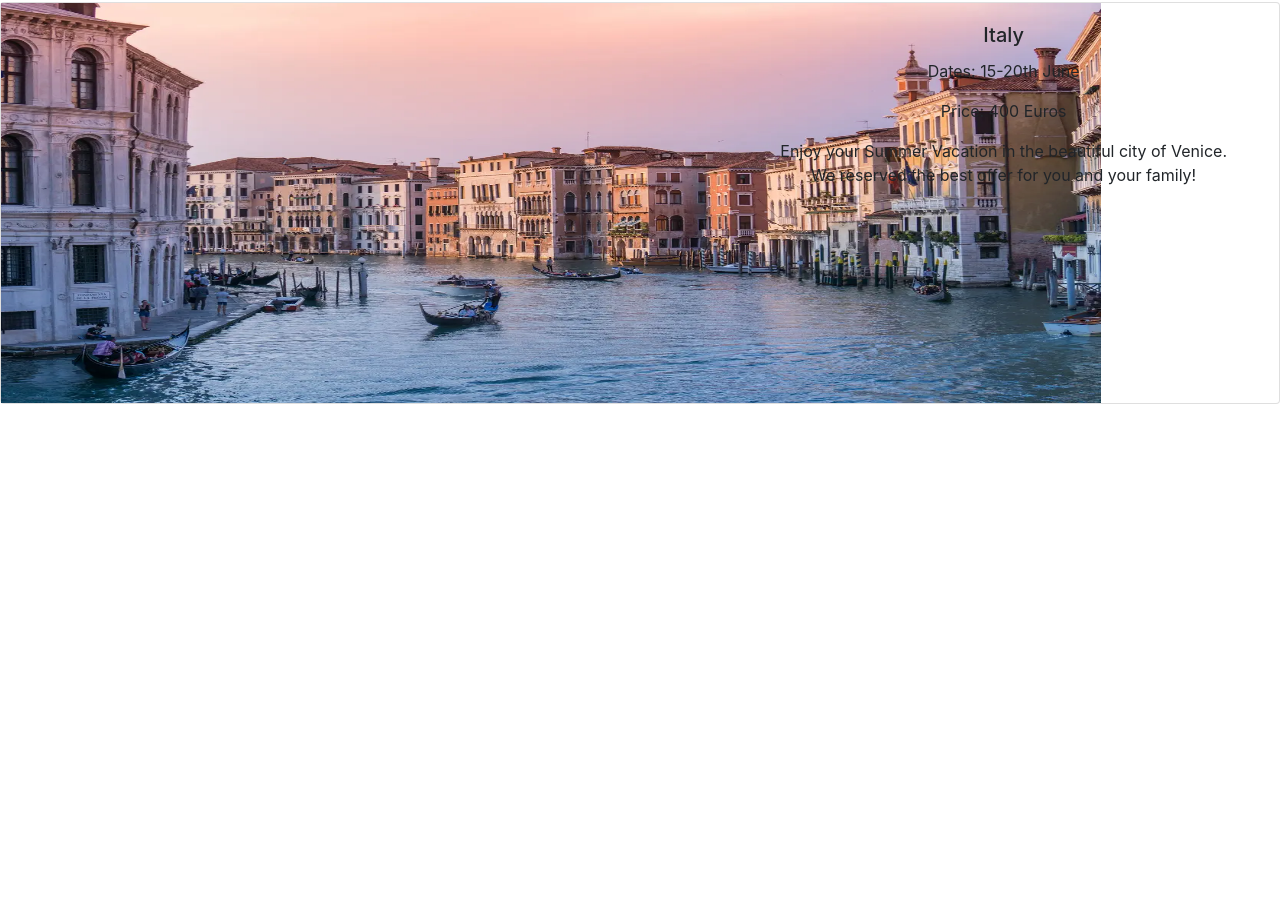
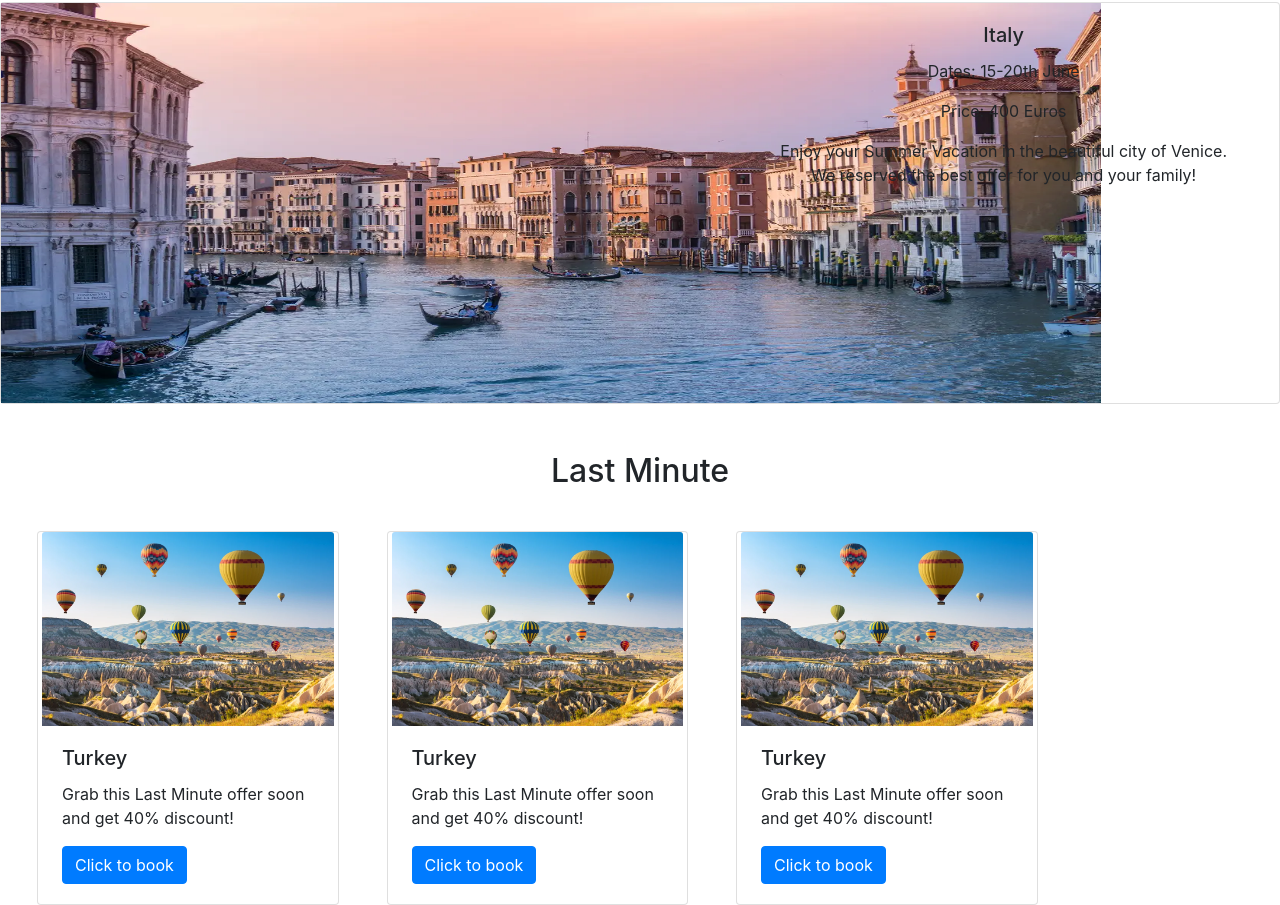
Before and after one commit to harika-ko/Epicode_U2_D8, a plain HTML site: page index.html in a window 1280 px wide. Shown: the part 1390-2295 px from the top of the page. Before the commit the page ends 1810 px from the top, so only its background shows below. Drawn offline with nearby package versions, Linux system fonts and the light colour scheme.

Commit message:
Solved Exercise 9

```diff
--- a/index.html
+++ b/index.html
@@ -216,6 +216,44 @@ In this section you should have:
     </div>
 
 
+    <!--9) Create a section “Last Minute”, in which you’ll display the pictures of the destinations as Cards-->
+
+    <h2>Last Minute</h2>
+
+    <div class="container">
+        <div class="row mx-n5">
+            <div class="card col-lg-3 col-md-6 mr-5 px-1">
+                <img src="assets/turkey.jpeg" class="card-img-top" alt="...">
+                <div class="card-body">
+                    <h5 class="card-title">Turkey</h5>
+                    <p class="card-text">Grab this Last Minute offer soon and get 40% discount!</p>
+                    <a href="#" class="btn btn-primary">Click to book</a>
+                </div>
+            </div>
+
+
+            <div class="card col-lg-3 col-md-6 mr-5 px-1">
+                <img src="assets/turkey.jpeg" class="card-img-top" alt="...">
+                <div class="card-body">
+                    <h5 class="card-title">Turkey</h5>
+                    <p class="card-text">Grab this Last Minute offer soon and get 40% discount!</p>
+                    <a href="#" class="btn btn-primary">Click to book</a>
+                </div>
+            </div>
+
+
+            <div class="card col-lg-3 col-md-6 mr-5 px-1">
+                <img src="assets/turkey.jpeg" class="card-img-top" alt="...">
+                <div class="card-body">
+                    <h5 class="card-title">Turkey</h5>
+                    <p class="card-text">Grab this Last Minute offer soon and get 40% discount!</p>
+                    <a href="#" class="btn btn-primary">Click to book</a>
+                </div>
+            </div>
+        </div>
+    </div>
+
+
 </body>
 
 </html>
```
Also changed, not shown: assets/turkey.jpeg (added).
